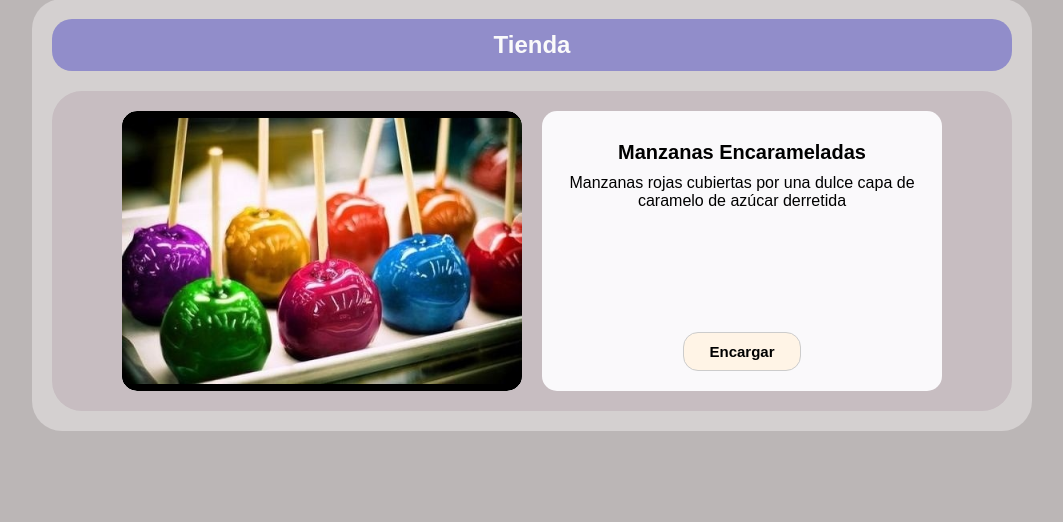
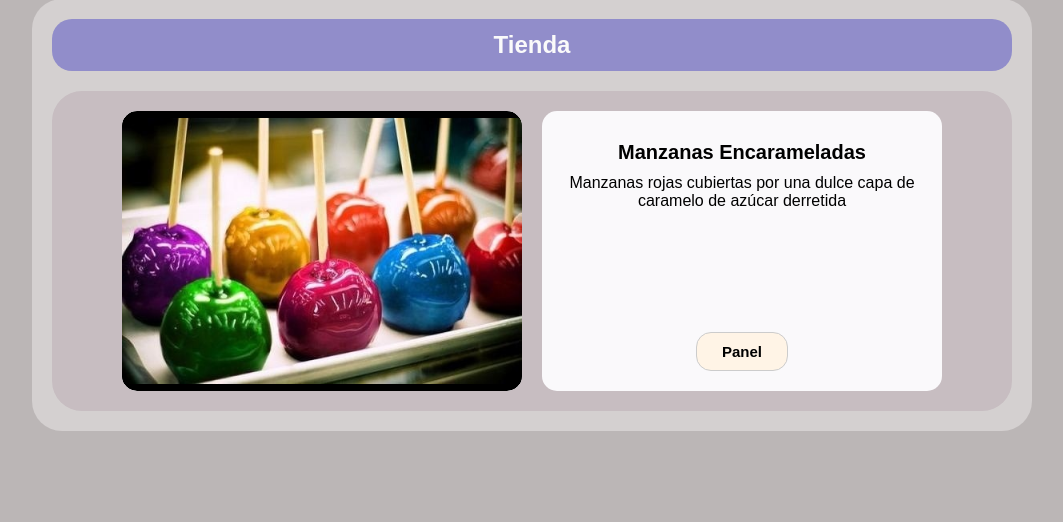
Before and after one commit to Usuario12qwas/Tienda-Python, a Flask app: page / in a window 1280 px wide. Shown: the part 21-543 px from the top of the page, without its empty margins (108-1171 px from the left). Run offline with Flask 3, Linux system fonts and the light colour scheme.

Commit message:
Update Inicio.html

```diff
--- a/templates/Inicio.html
+++ b/templates/Inicio.html
@@ -127,7 +127,7 @@
                     <p>Manzanas rojas cubiertas por una dulce capa de caramelo de azúcar derretida</p>
                 </div>
                 <div id="boton">
-                    <a href="/preencargo" id="comprar">Encargar</a>
+                    <a href="/panel" id="comprar">Panel</a>
                 </div>
             </div>
         </div>
```
